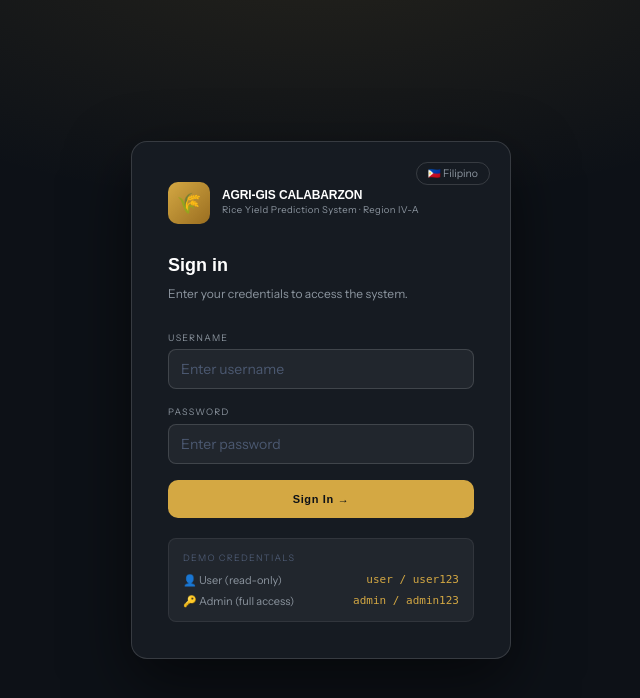
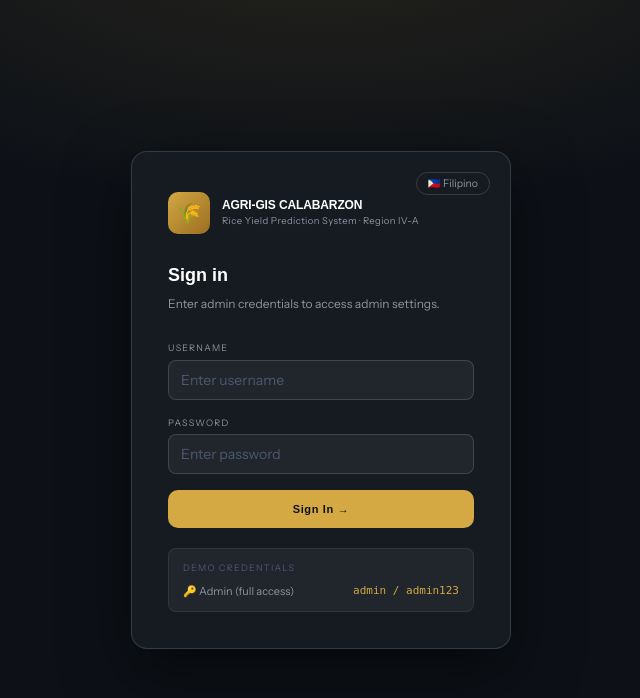
Before and after one commit to JeremyTDV/RiceYieldPrediction, a Flask app: template templates/login.html in a window 1280 px wide. Shown: the top 698 px of the page, without its empty margins (319-959 px from the left). Run offline with Flask 3, Linux system fonts and the light colour scheme; the template is opened without the code that fills it, so the values that code supplies are empty; some web fonts are replaced.

Commit message:
Add files via upload

```diff
--- a/app.py
+++ b/app.py
@@ -13,14 +13,11 @@ app.secret_key = 'agrigis-calabarzon-secret-2024'
 CORS(app)
 
 # ── User accounts ─────────────────────────────────────────────────────────────
-# In production, use a real database. For thesis demo, hardcoded is fine.
 USERS = {
     'admin': {'password': 'admin123', 'role': 'admin', 'name': 'Administrator'},
-    'user':  {'password': 'user123',  'role': 'user',  'name': 'DA Technician'},
 }
 
 # ── Mutable constants (admin can change these) ────────────────────────────────
-# Rice area harvested per province (ha) — PSA/NAMRIA source
 DEFAULT_RICE_AREAS = {
     'cavite':   14000,
     'laguna':   30000,
@@ -32,21 +29,13 @@ DEFAULT_RICE_AREAS = {
 RICE_AREAS = DEFAULT_RICE_AREAS.copy()
 
 # ── Auth helpers ──────────────────────────────────────────────────────────────
-def login_required(f):
+def admin_required(f):
     @wraps(f)
     def decorated(*args, **kwargs):
         if 'user' not in session:
             if request.is_json:
-                return jsonify({'error': 'Unauthorized', 'redirect': '/login'}), 401
-            return redirect(url_for('login_page'))
-        return f(*args, **kwargs)
-    return decorated
-
-def admin_required(f):
-    @wraps(f)
-    def decorated(*args, **kwargs):
-        if 'user' not in session:
-            return jsonify({'error': 'Unauthorized'}), 401
+                return jsonify({'error': 'Unauthorized', 'redirect': '/admin-login'}), 401
+            return redirect(url_for('admin_login_page'))
         if session.get('role') != 'admin':
             return jsonify({'error': 'Admin access required'}), 403
         return f(*args, **kwargs)
@@ -193,11 +182,11 @@ def generate_tips(inputs, y_val, category):
     return tips
 
 
-# ── Auth routes ───────────────────────────────────────────────────────────────
+# ── Admin auth routes ─────────────────────────────────────────────────────────
 
-@app.route('/login')
-def login_page():
-    if 'user' in session:
+@app.route('/admin-login')
+def admin_login_page():
+    if 'user' in session and session.get('role') == 'admin':
         return redirect(url_for('index'))
     return render_template('login.html')
 
@@ -227,7 +216,7 @@ def me():
                     'role': session['role'], 'name': session['name']})
 
 
-# ── Admin routes ──────────────────────────────────────────────────────────────
+# ── Admin routes (protected) ──────────────────────────────────────────────────
 
 @app.route('/api/admin/rice-areas', methods=['GET'])
 @admin_required
@@ -259,19 +248,18 @@ def reset_rice_areas():
     return jsonify({'ok': True, 'message': 'Rice areas reset to default values', 'current': RICE_AREAS})
 
 
-# ── Main routes ───────────────────────────────────────────────────────────────
+# ── Main routes (public — no login required) ──────────────────────────────────
 
 @app.route('/')
-@login_required
 def index():
+    is_admin = session.get('role') == 'admin'
     return render_template('index.html',
         stats=json.dumps(DATA_STATS),
-        role=session.get('role'),
-        username=session.get('name'),
+        role='admin' if is_admin else 'guest',
+        username=session.get('name', ''),
         rice_areas=json.dumps(RICE_AREAS))
 
 @app.route('/api/predict', methods=['POST'])
-@login_required
 def predict():
     body      = request.get_json(force=True)
     provinces = body.get('provinces', [])
@@ -308,7 +296,6 @@ def predict():
     })
 
 @app.route('/api/stats')
-@login_required
 def stats():
     return jsonify(DATA_STATS)
 
--- a/templates/login.html
+++ b/templates/login.html
@@ -121,7 +121,7 @@ body{
 
   <button onclick="toggleLoginLang()" id="login-lang-btn" style="position:absolute;top:20px;right:20px;background:none;border:1px solid var(--border2);border-radius:20px;color:var(--text2);cursor:pointer;font-size:10.5px;padding:4px 11px;font-family:'Instrument Sans',sans-serif;">🇵🇭 Filipino</button>
   <div class="heading" id="login-heading">Sign in</div>
-  <div class="subheading" id="login-sub">Enter your credentials to access the system.</div>
+  <div class="subheading" id="login-sub">Enter admin credentials to access admin settings.</div>
 
   <div class="error-msg" id="errorMsg"></div>
 
@@ -141,7 +141,6 @@ body{
 
   <div class="demo">
     <div class="demo-title" id="demo-title">Demo Credentials</div>
-    <div class="demo-row"><span>👤 User (read-only)</span><span>user / user123</span></div>
     <div class="demo-row"><span>🔑 Admin (full access)</span><span>admin / admin123</span></div>
   </div>
 </div>
@@ -191,7 +190,7 @@ async function doLogin(){
 let loginLang = localStorage.getItem('lang') || 'en';
 const LOGIN_TL = {
   heading: 'Mag-sign in',
-  sub: 'Ilagay ang iyong mga kredensyal para ma-access ang sistema.',
+  sub: 'Ilagay ang admin na kredensyal para ma-access ang mga setting.',
   user: 'Username',
   pass: 'Password',
   placeholder_user: 'Ilagay ang username',
@@ -205,7 +204,7 @@ const LOGIN_TL = {
 };
 const LOGIN_EN = {
   heading: 'Sign in',
-  sub: 'Enter your credentials to access the system.',
+  sub: 'Enter admin credentials to access admin settings.',
   user: 'Username',
   pass: 'Password',
   placeholder_user: 'Enter username',
```
Also changed, not shown: templates/index.html (+13 -9 lines).
